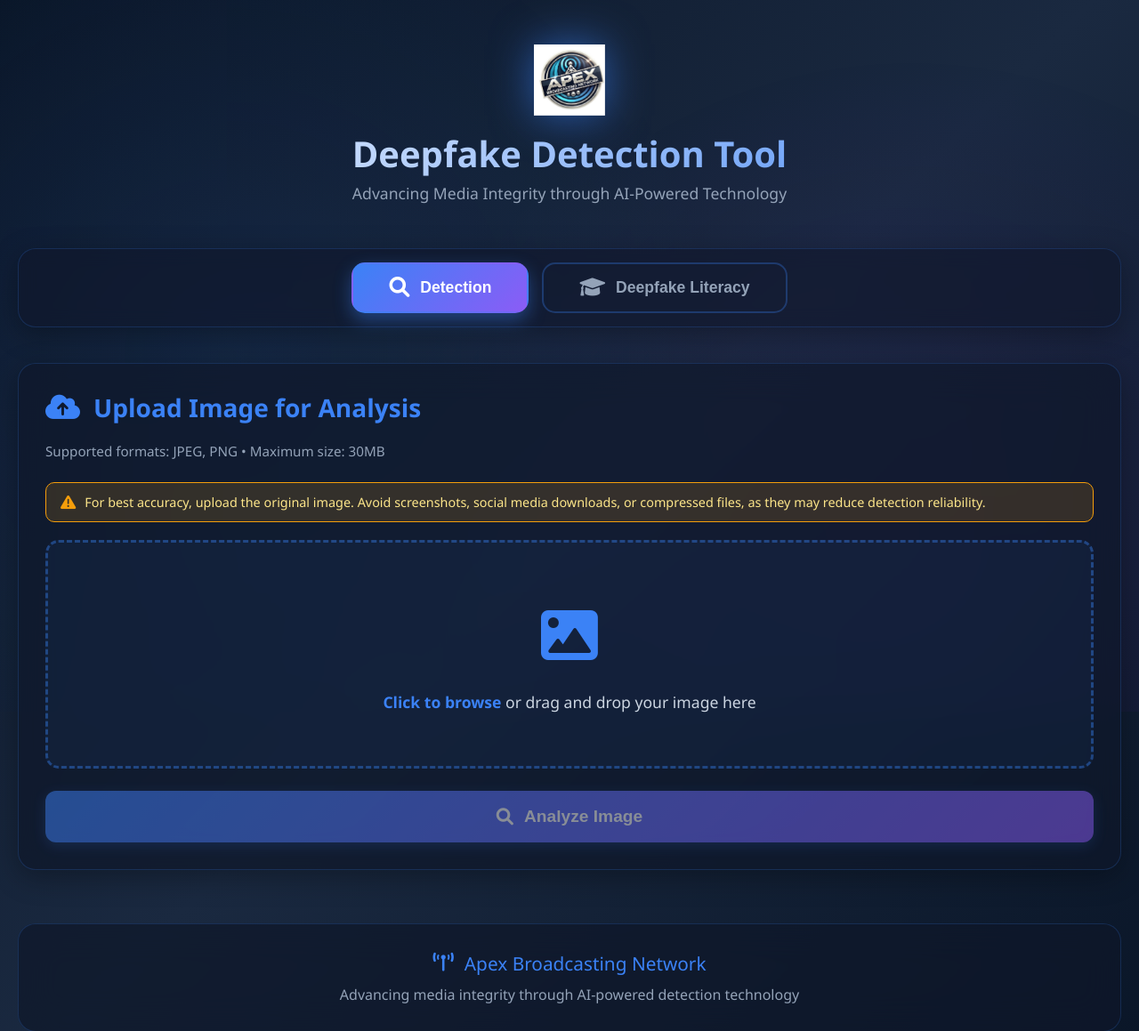
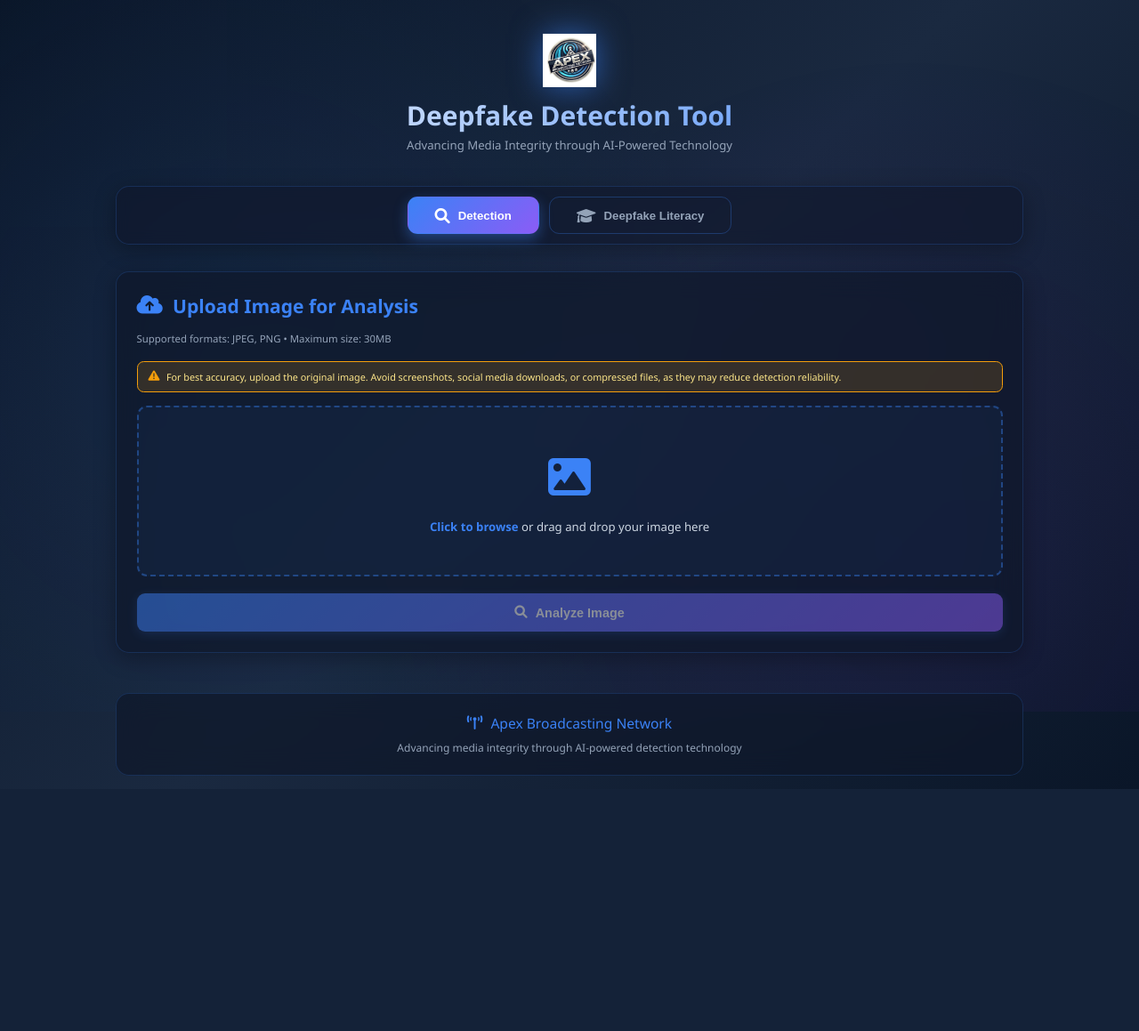
Before and after one commit to ahmadidrisyakubu/deepfake-image-detector, a Flask app: page / in a window 1280 px wide. Shown: the top 1159 px of the page at 89% size. After the commit the page ends 887 px from the top, so only its background shows below. Run offline with Flask 3, Linux system fonts and the light colour scheme; parts of the project's set-up code (start-up, migrations or seed data) failed here and were passed over; some libraries are stand-ins or nearby versions.

Commit message:
Update index.html

```diff
--- a/templates/index.html
+++ b/templates/index.html
@@ -7,7 +7,7 @@
     <title>Deepfake Detection Tool | Apex Broadcasting Network</title>
     <link rel="icon" type="image/png" href="/static/Logo.jpg">
     <link href="https://cdnjs.cloudflare.com/ajax/libs/font-awesome/6.0.0/css/all.min.css" rel="stylesheet">
-    <body>
+    <body style="zoom: 0.75; -moz-transform: scale(0.75); -moz-transform-origin: 0 0;">
     <style>
         * {
             margin: 0;
```
